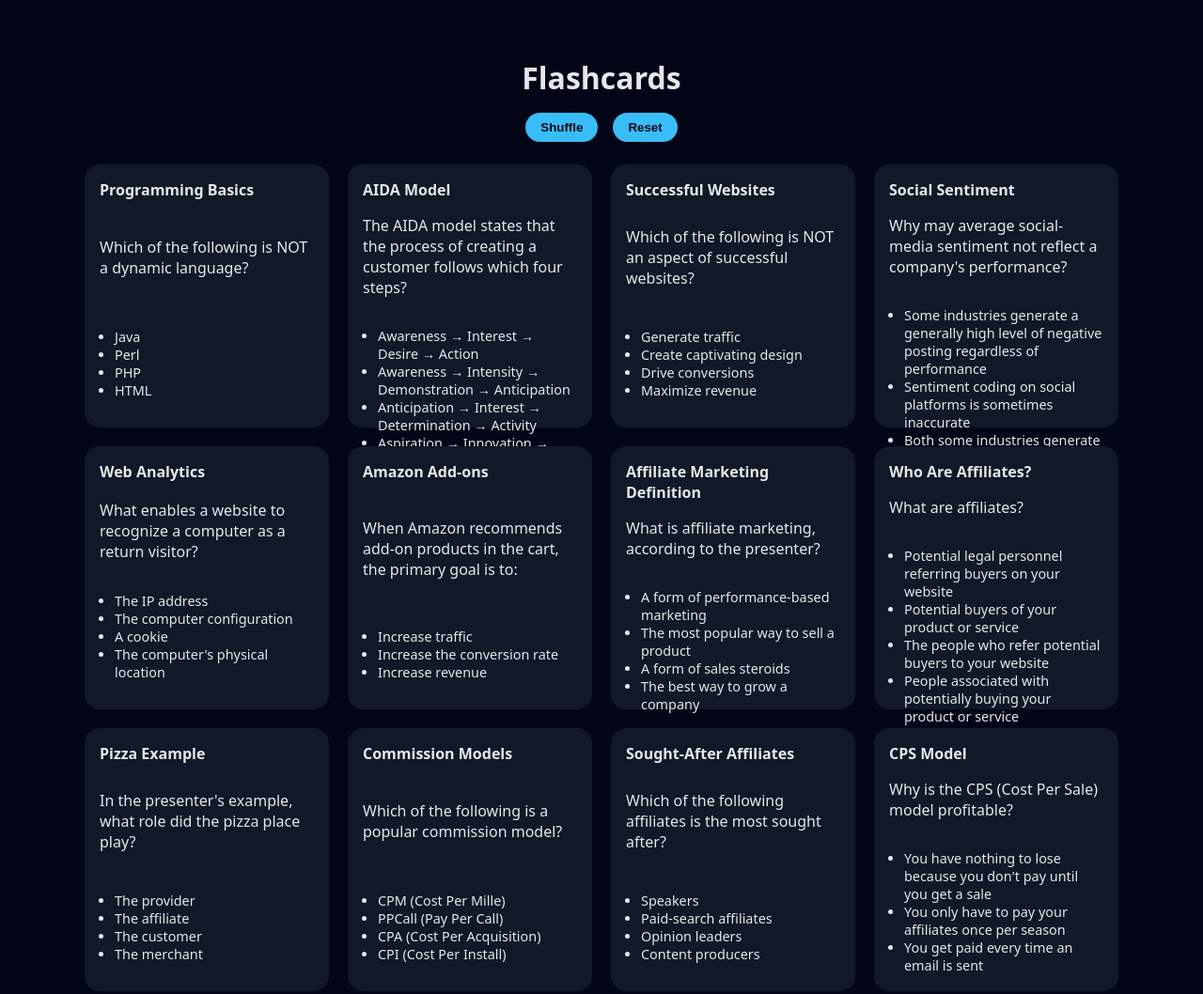
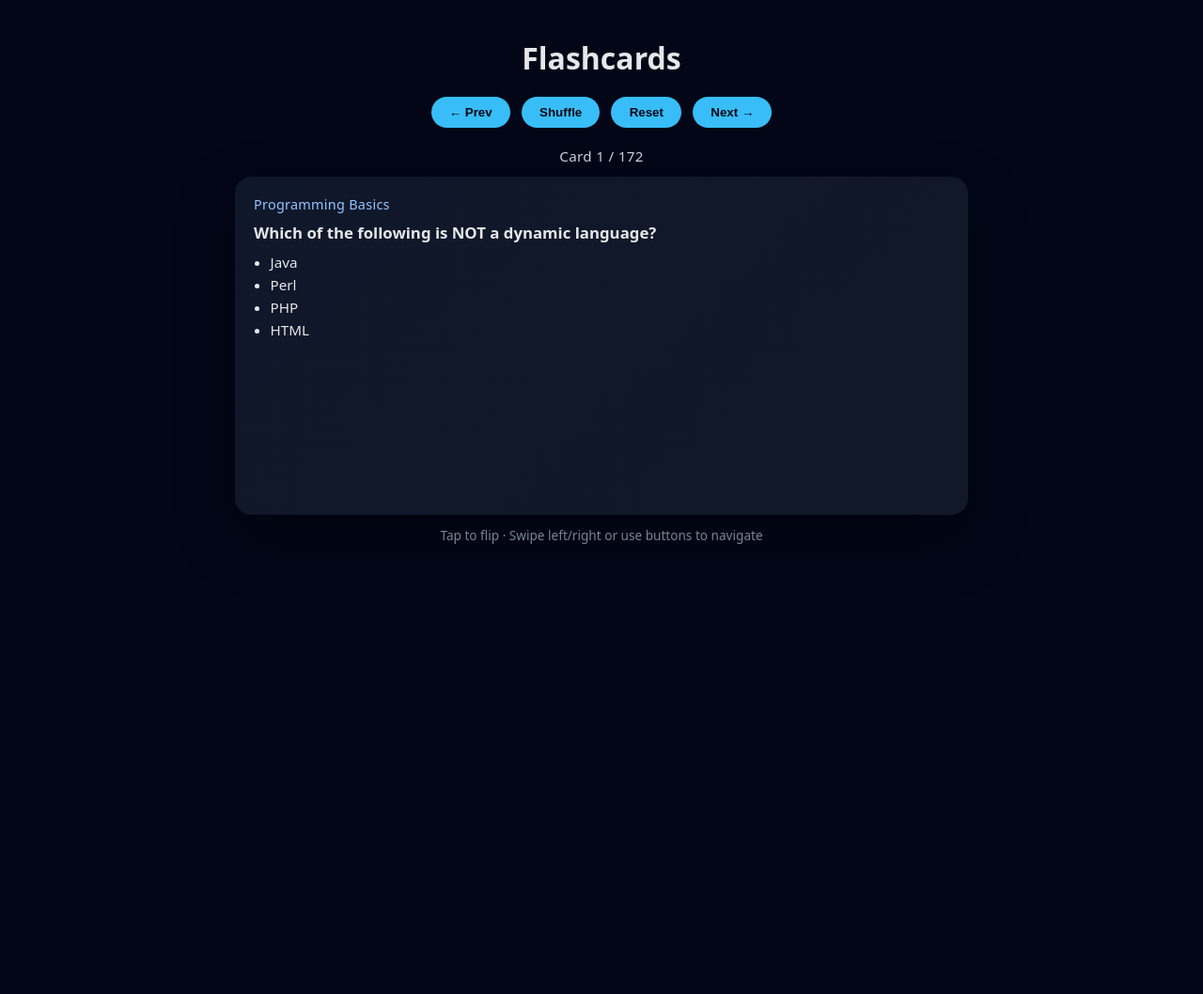
Before and after one commit to cghuisunshine/DigitalMarketing, a plain HTML site: page flashcards.html in a window 1280 px wide. Shown: the top 1058 px of the page at 94% size. After the commit the page ends 896 px from the top, so only its background shows below. Drawn offline with Linux system fonts and the light colour scheme.

Commit message:
update cards

```diff
--- a/flashcards.html
+++ b/flashcards.html
@@ -10,51 +10,74 @@
       background: #020617;
       color: #e5e7eb;
       min-height: 100vh;
-      padding: 2rem 1rem;
+      padding: 2rem 1rem 3rem;
       display: flex;
       flex-direction: column;
       align-items: center;
+      gap: 1.25rem;
     }
 
     h1 {
-      margin-bottom: 1rem;
+      margin: 0;
     }
 
     .controls {
       display: flex;
-      gap: 1rem;
-      margin-bottom: 1.5rem;
+      gap: 0.75rem;
+      flex-wrap: wrap;
+      justify-content: center;
+      width: 100%;
+      max-width: 680px;
     }
 
     button {
-      padding: 0.5rem 1rem;
-      border-radius: 20px;
+      padding: 0.55rem 1.2rem;
+      border-radius: 999px;
       border: none;
       background: #38bdf8;
       color: #020617;
-      font-weight: bold;
+      font-weight: 700;
       cursor: pointer;
+      transition: transform 0.1s ease, box-shadow 0.2s ease;
     }
 
-    .grid {
+    button:hover {
+      transform: translateY(-1px);
+      box-shadow: 0 10px 25px rgba(56, 189, 248, 0.35);
+    }
+
+    .deck {
       width: 100%;
-      max-width: 1100px;
-      display: grid;
-      grid-template-columns: repeat(auto-fit, minmax(260px, 1fr));
-      gap: 1.25rem;
+      max-width: 780px;
+      position: relative;
+      display: flex;
+      flex-direction: column;
+      align-items: center;
+      gap: 0.75rem;
+    }
+
+    .progress {
+      font-size: 0.95rem;
+      letter-spacing: 0.02em;
+      color: #cbd5e1;
     }
 
     .card {
-      perspective: 1000px;
+      width: 100%;
+      max-width: 780px;
+      height: 360px;
+      perspective: 1200px;
       cursor: pointer;
     }
 
     .card-inner {
       width: 100%;
-      height: 280px;
+      height: 100%;
       position: relative;
       transform-style: preserve-3d;
-      transition: 0.4s;
+      transition: transform 0.4s ease;
+      border-radius: 18px;
+      box-shadow: 0 25px 60px rgba(0, 0, 0, 0.35);
     }
 
     .card.flipped .card-inner {
@@ -64,28 +87,48 @@
     .face {
       position: absolute;
       inset: 0;
-      background: #111827;
-      border-radius: 16px;
-      padding: 1rem;
+      background: linear-gradient(135deg, #0f172a, #111827);
+      border-radius: 18px;
+      padding: 1.25rem;
       backface-visibility: hidden;
       display: flex;
       flex-direction: column;
-      justify-content: space-between;
+      gap: 0.6rem;
     }
 
     .back {
       transform: rotateY(180deg);
-      background: #075985;
+      background: linear-gradient(135deg, #0b3b5c, #0a4b78);
+      color: #e5f2ff;
+    }
+
+    .meta {
+      font-size: 0.9rem;
+      color: #93c5fd;
+      letter-spacing: 0.02em;
+    }
+
+    h2 {
+      font-size: 1.05rem;
+      margin: 0;
+      line-height: 1.4;
     }
 
     ul {
-      padding-left: 1rem;
-      font-size: 0.9rem;
+      padding-left: 1.1rem;
+      margin: 0;
+      display: grid;
+      gap: 0.25rem;
+      font-size: 0.95rem;
     }
 
     .answer {
-      font-weight: bold;
-      margin-bottom: 0.25rem;
+      font-weight: 700;
+    }
+
+    .nav-hint {
+      font-size: 0.85rem;
+      color: #94a3b8;
     }
   </style>
 </head>
@@ -94,59 +137,96 @@
 <h1>Flashcards</h1>
 
 <div class="controls">
+  <button id="prevBtn">← Prev</button>
   <button id="shuffleBtn">Shuffle</button>
   <button id="resetBtn">Reset</button>
+  <button id="nextBtn">Next →</button>
 </div>
 
-<div class="grid" id="grid"></div>
+<div class="deck">
+  <div class="progress" id="progress"></div>
+  <div class="card" id="card">
+    <div class="card-inner" id="cardInner">
+      <div class="face front" id="front"></div>
+      <div class="face back" id="back"></div>
+    </div>
+  </div>
+  <div class="nav-hint">Tap to flip · Swipe left/right or use buttons to navigate</div>
+</div>
 
 <!-- ✅ LOAD DATA FILE -->
 <script src="cards.js"></script>
 
 <!-- ✅ MAIN APP LOGIC -->
 <script>
-  const grid = document.getElementById("grid");
+  const progressEl = document.getElementById("progress");
+  const cardEl = document.getElementById("card");
+  const cardInner = document.getElementById("cardInner");
+  const front = document.getElementById("front");
+  const back = document.getElementById("back");
 
-  function renderCards(data) {
-    grid.innerHTML = "";
-    data.forEach(card => {
-      const el = document.createElement("div");
-      el.className = "card";
+  let order = [...cards];
+  let index = 0;
 
-      el.innerHTML = `
-        <div class="card-inner">
-          <div class="face front">
-            <strong>${card.topic}</strong>
-            <p>${card.question}</p>
-            <ul>
-              ${card.options.map(o => `<li>${o}</li>`).join("")}
-            </ul>
-          </div>
+  const shuffle = (arr) => [...arr].sort(() => Math.random() - 0.5);
 
-          <div class="face back">
-            <div class="answer">Answer: ${card.answer}</div>
-            <div>${card.explanation}</div>
-          </div>
-        </div>
-      `;
+  function renderCard() {
+    const current = order[index];
+    cardInner.classList.remove("flipped");
 
-      el.addEventListener("click", () => {
-        el.classList.toggle("flipped");
-      });
+    front.innerHTML = `
+      <div class="meta">${current.topic || "Topic"}</div>
+      <h2>${current.question}</h2>
+      <ul>${current.options.map(o => `<li>${o}</li>`).join("")}</ul>
+    `;
 
-      grid.appendChild(el);
-    });
+    back.innerHTML = `
+      <div class="answer">Answer: ${current.answer}</div>
+      <div>${current.explanation || ""}</div>
+    `;
+
+    progressEl.textContent = `Card ${index + 1} / ${order.length}`;
   }
 
-  function shuffle(arr) {
-    return [...arr].sort(() => Math.random() - 0.5);
+  function next() {
+    index = (index + 1) % order.length;
+    renderCard();
   }
 
-  document.getElementById("shuffleBtn").onclick = () => renderCards(shuffle(cards));
-  document.getElementById("resetBtn").onclick = () => renderCards(cards);
+  function prev() {
+    index = (index - 1 + order.length) % order.length;
+    renderCard();
+  }
 
-  // ✅ Initial render
-  renderCards(cards);
+  cardEl.addEventListener("click", () => {
+    cardInner.classList.toggle("flipped");
+  });
+
+  let touchStartX = 0;
+  cardEl.addEventListener("touchstart", (e) => {
+    touchStartX = e.touches[0].clientX;
+  });
+  cardEl.addEventListener("touchend", (e) => {
+    const deltaX = e.changedTouches[0].clientX - touchStartX;
+    if (Math.abs(deltaX) > 40) {
+      deltaX < 0 ? next() : prev();
+    }
+  });
+
+  document.getElementById("nextBtn").onclick = next;
+  document.getElementById("prevBtn").onclick = prev;
+  document.getElementById("shuffleBtn").onclick = () => {
+    order = shuffle(cards);
+    index = 0;
+    renderCard();
+  };
+  document.getElementById("resetBtn").onclick = () => {
+    order = [...cards];
+    index = 0;
+    renderCard();
+  };
+
+  renderCard();
 </script>
 
 </body>
```
